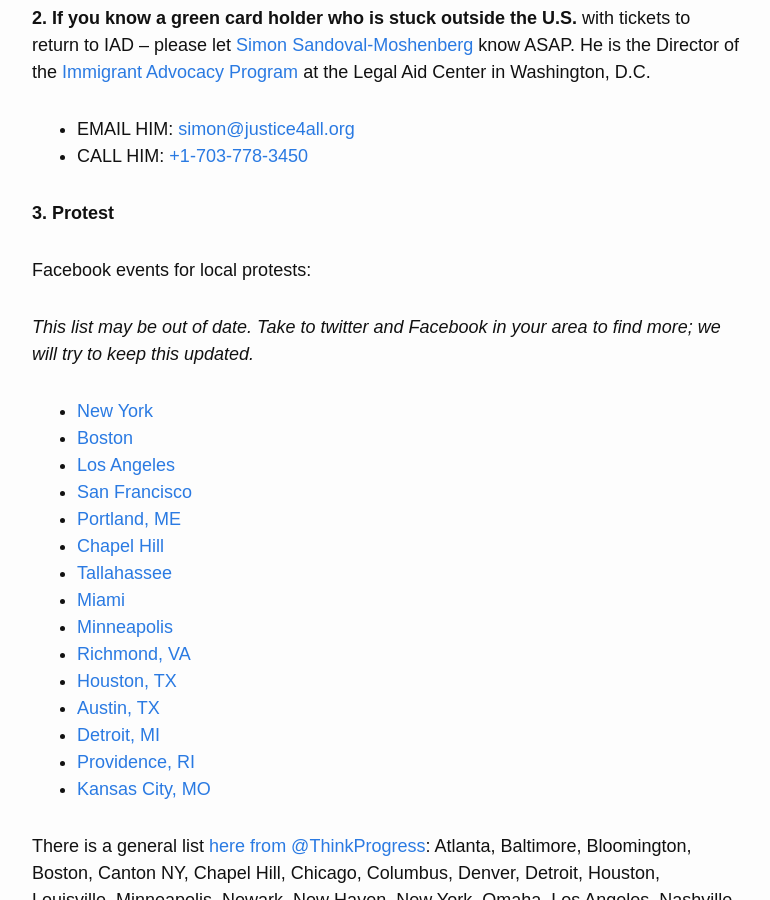
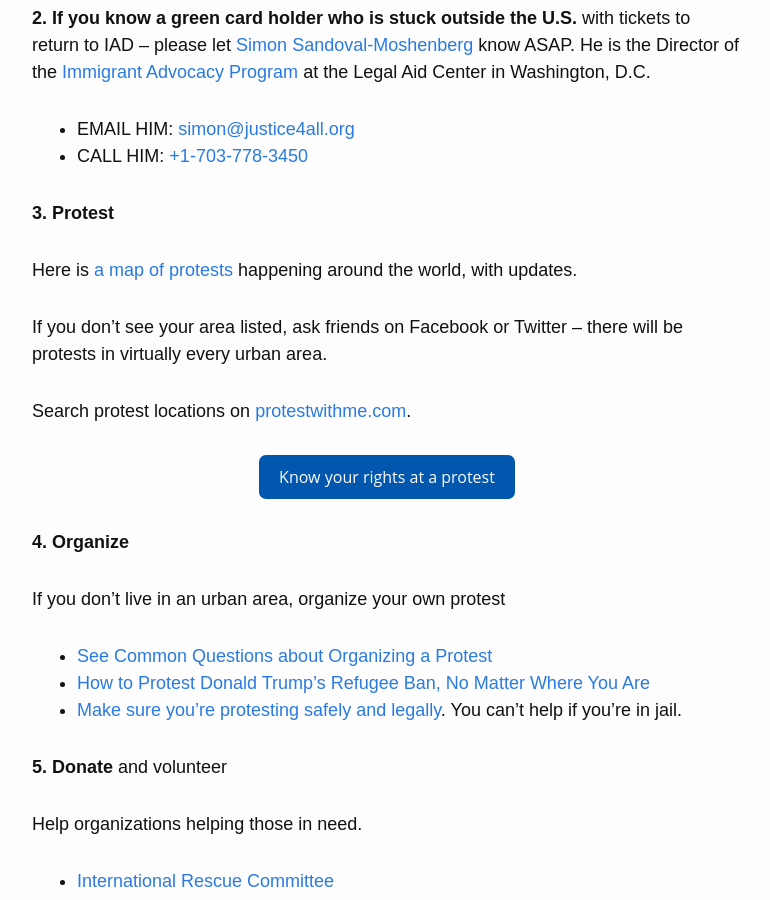
Before and after one commit to RichardLitt/stranded-by-trump, a Jekyll site: the page built from index.md, in a window 1280 px wide and 900 px high, scrolled down 2309 px. Shown: the whole window, without its empty margins (253-1023 px from the left). Built offline with Jekyll 4.4.1, drawn with Linux system fonts in a browser that asks for light colours; nearby versions of some CDN libraries; our own code applies the rules of GitHub Pages for plain Markdown files; some of the changed text lies outside the part shown.

Commit message:
Replace with map link;

```diff
--- a/index.md
+++ b/index.md
@@ -68,27 +68,7 @@ Here’s what you can do to help those in desperate need right now:
 
 **3. Protest**
 
-Facebook events for local protests:
-
-_This list may be out of date. Take to twitter and Facebook in your area to find more; we will try to keep this updated._
-
-  * <a href="http://pix11.com/2017/01/28/protesters-gather-at-jfk-airports-terminal-4-after-refugees-detained-following-trumps-immigration-ban/" target="_blank">New York</a>
-  * <a href="https://www.facebook.com/events/1808560036070492/" target="_blank">Boston</a>
-  * <a href="https://www.facebook.com/events/390044374684230/" target="_blank">Los Angeles</a>
-  * <a href="https://www.facebook.com/events/1851001951851194" target="_blank">San Francisco</a>
-  * <a href="https://www.facebook.com/events/326549134409135/" target="_blank">Portland, ME</a>
-  * <a href="https://www.facebook.com/events/1830257140581355/" target="_blank">Chapel Hill</a>
-  * <a href="https://www.facebook.com/events/949637481837442/" target="_blank">Tallahassee</a>
-  * <a href="https://www.facebook.com/events/617672891761442/" target="_blank">Miami</a>
-  * <a href="https://www.facebook.com/lisabendermpls/posts/1267037916713686" target="_blank">Minneapolis</a>
-  * <a href="https://www.facebook.com/events/195526110922631/" target="_blank">Richmond, VA</a>
-  * <a href="https://www.facebook.com/events/771992316298993/" target="_blank">Houston, TX</a>
-  * <a href="https://www.facebook.com/events/760757904100266/" target="_blank">Austin, TX</a>
-  * <a href="https://www.facebook.com/events/959584757476881/" target="_blank">Detroit, MI</a>
-  * <a href="https://www.facebook.com/events/1571276276234343/" target="_blank">Providence, RI</a>
-  * <a href="https://www.facebook.com/events/1725475487783120/" target="_blank">Kansas City, MO</a>
-
-There is a general list [here from @ThinkProgress](https://thinkprogress.org/muslim-ban-protests-344f6e66022e#.lwuybt2c5): Atlanta, Baltimore, Bloomington, Boston, Canton NY, Chapel Hill, Chicago, Columbus, Denver, Detroit, Houston, Louisville, Minneapolis, Newark, New Haven, New York, Omaha, Los Angeles, Nashville, Philadelphia, Pittsburgh, Portland, Providence, Reno, Rochester, Salt Lake City, San Diego, San Francisco, Seattle, Washington, Windsor Locks CT.
+Here is [a map of protests](http://getgroundgame.com/airportprotests.html) happening around the world, with updates.
 
 If you don’t see your area listed, ask friends on Facebook or Twitter -- there will be protests in virtually every urban area.
 
```
